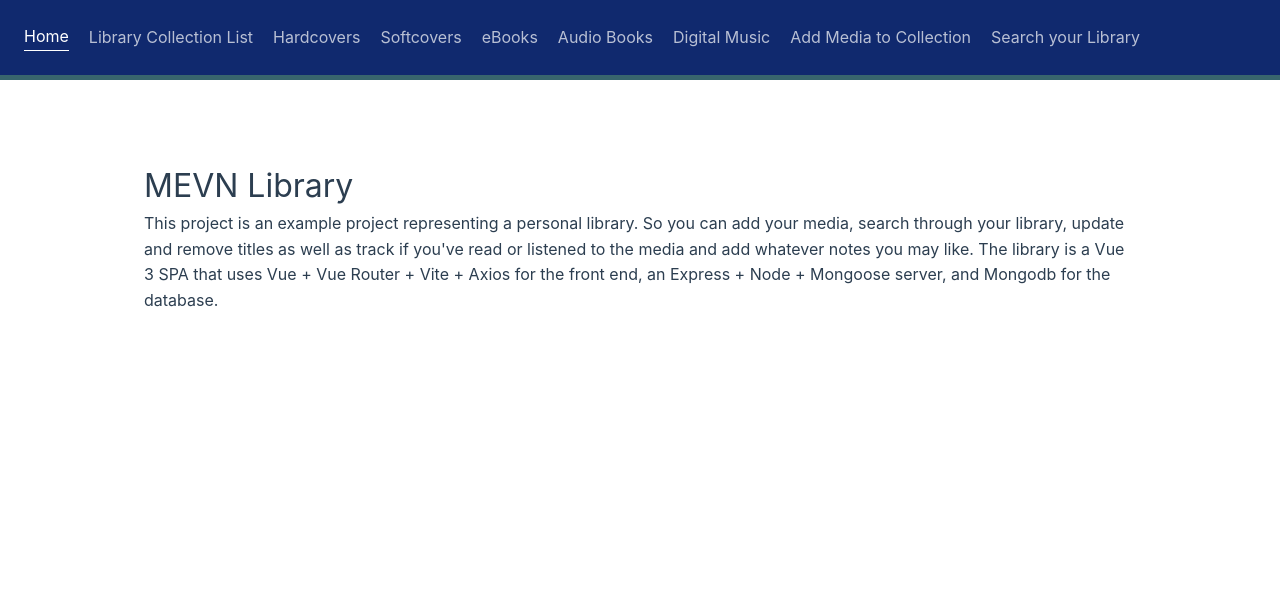
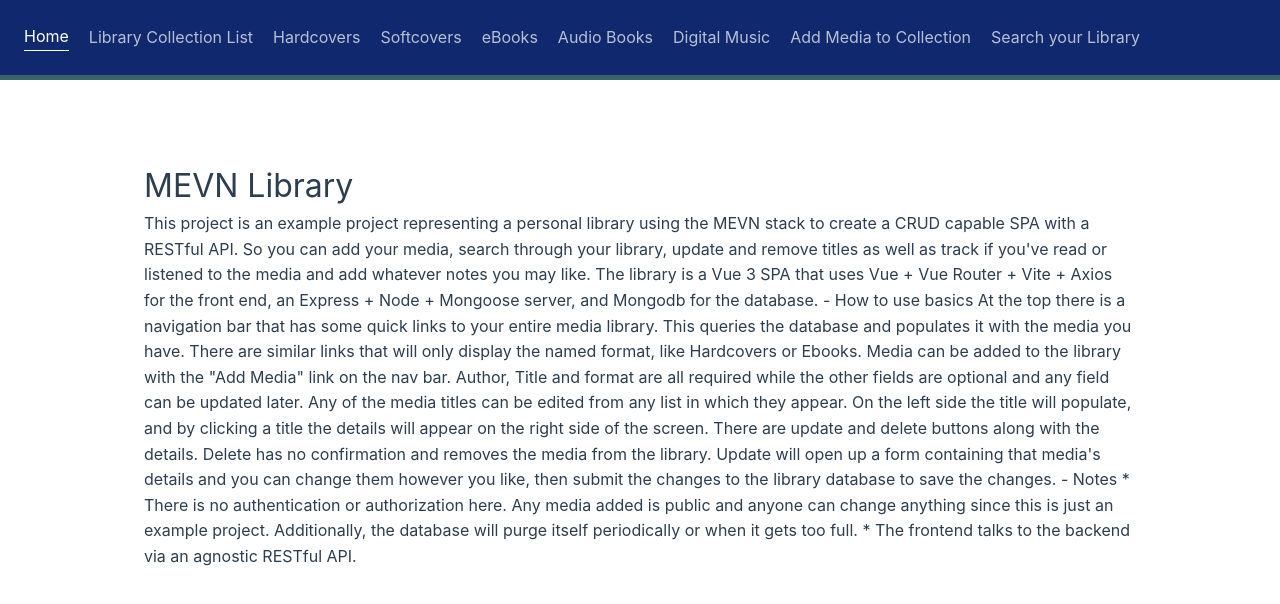
Before and after one commit to ShaneDewar/MEVN-inventory, a Vue app in the folder frontend/: page / in a window 1280 px wide. Shown: the top 604 px of the page. Built offline with nearby package versions, Linux system fonts and the light colour scheme.

Commit message:
docs: General idea on landing

```diff
--- a/frontend/src/components/LandingPage.vue
+++ b/frontend/src/components/LandingPage.vue
@@ -2,8 +2,19 @@
   <h1>
     MEVN Library
   </h1>
-  This project is an example project representing a personal library. So you can add your media, search through your library, update and remove titles as well as track if you've read or listened to the media and add whatever notes you may like.
+  This project is an example project representing a personal library using the MEVN stack to create a CRUD capable SPA with a RESTful API. So you can add your media, search through your library, update and remove titles as well as track if you've read or listened to the media and add whatever notes you may like.
   The library is a Vue 3 SPA that uses Vue + Vue Router + Vite + Axios for the front end, an Express + Node + Mongoose server, and Mongodb for the database.
 
+  - How to use basics
 
+  At the top there is a navigation bar that has some quick links to your entire media library. This queries the database and populates it with the media you have. There are similar links that will only display the named format, like Hardcovers or Ebooks.
+  Media can be added to the library with the "Add Media" link on the nav bar. Author, Title and format are all required while the other fields are optional and any field can be updated later.
+
+  Any of the media titles can be edited from any list in which they appear. On the left side the title will populate, and by clicking a title the details will appear on the right side of the screen. There are update and delete buttons along with the details.
+  Delete has no confirmation and removes the media from the library. Update will open up a form containing that media's details and you can change them however you like, then submit the changes to the library database to save the changes.
+
+  - Notes
+
+  * There is no authentication or authorization here. Any media added is public and anyone can change anything since this is just an example project. Additionally, the database will purge itself periodically or when it gets too full.
+  * The frontend talks to the backend via an agnostic RESTful API.
 </template>
```
